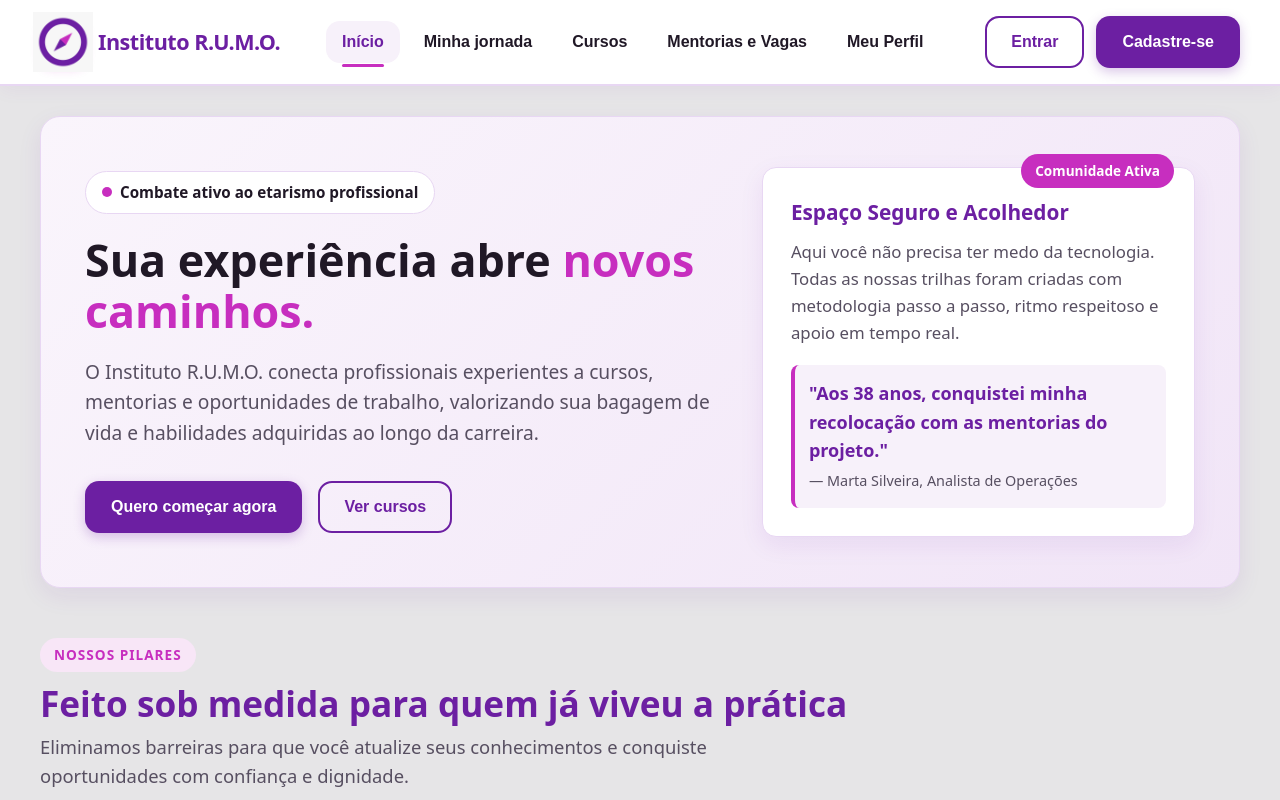
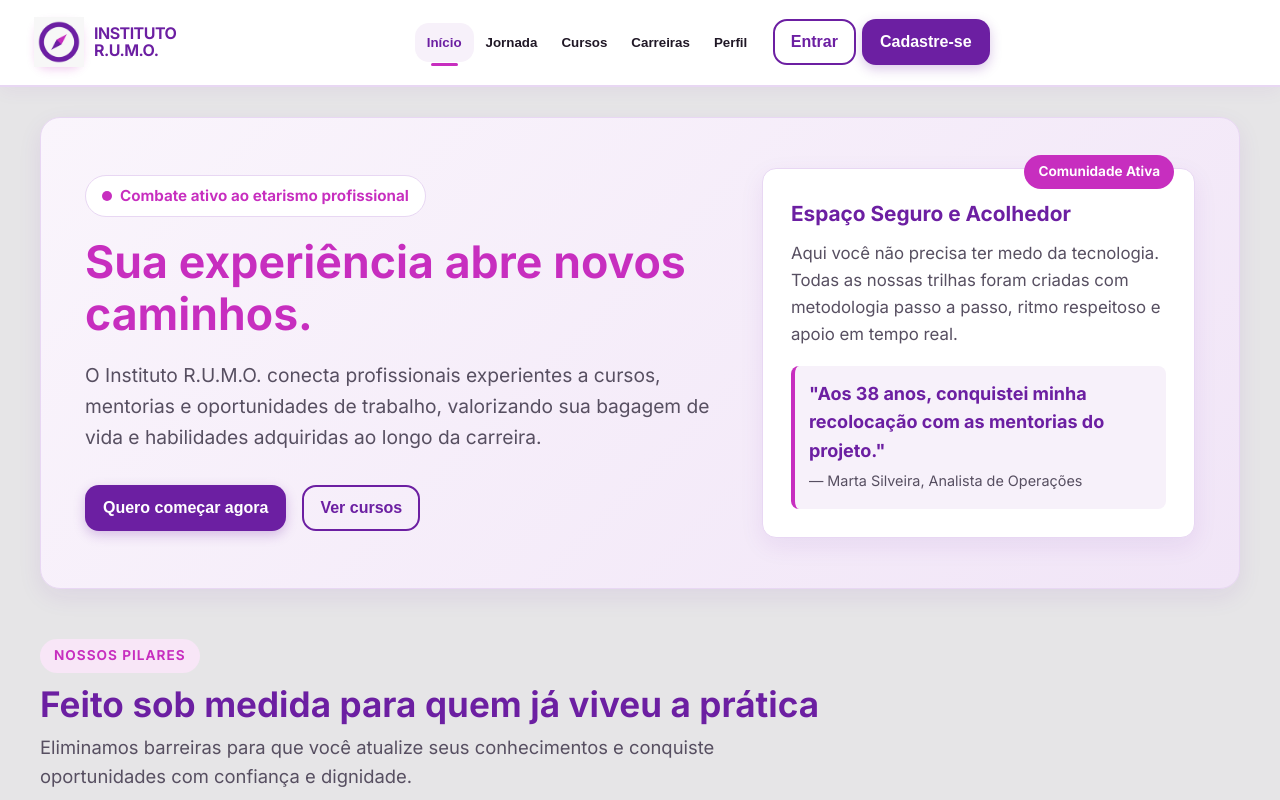
Before and after one commit to adriegomes/Instituto-RUMO, a plain HTML site: page index.html in a window 1280 px wide. Shown: the top 800 px of the page. Drawn offline with Linux system fonts and the light colour scheme.

Commit message:
Ajuste responsividade do header

```diff
--- a/index.html
+++ b/index.html
@@ -26,9 +26,9 @@
         <div class="header-container">
             <a class="brand-logo" onclick="navigateTo('view-inicio')">
                 <div class="logo-badge" aria-hidden="true"> <img src="imagens/imagem1.jpg"
-                        alt="Logo do Instituto R.U.M.O." width="60"> </div>
+                        alt="Logo do Instituto R.U.M.O." width="50"> </div>
                 <div class="logo-texts">
-                    <h1>Instituto R.U.M.O.</h1>
+                    <h1>INSTITUTO R.U.M.O.</h1>
                 </div>
             </a>
 
@@ -37,22 +37,27 @@
                 <ul>
                     <li><button class="nav-btn active" data-target="view-inicio"
                             onclick="navigateTo('view-inicio')">Início</button></li>
-                    <li><button class="nav-btn" data-target="view-jornada" onclick="navigateTo('view-jornada')">Minha
-                            jornada</button></li>
+                    <li><button class="nav-btn" data-target="view-jornada"
+                            onclick="navigateTo('view-jornada')">Jornada</button></li>
                     <li><button class="nav-btn" data-target="view-cursos"
                             onclick="navigateTo('view-cursos')">Cursos</button></li>
                     <li><button class="nav-btn" data-target="view-mentorias"
-                            onclick="navigateTo('view-mentorias')">Mentorias e Vagas</button></li>
-                    <li><button class="nav-btn" data-target="view-perfil" onclick="navigateTo('view-perfil')">Meu
-                            Perfil</button></li>
+                            onclick="navigateTo('view-mentorias')">Carreiras</button></li>
+                    <li><button class="nav-btn" data-target="view-perfil"
+                            onclick="navigateTo('view-perfil')">Perfil</button></li>
+
+                    <!-- Ações de Login / Cadastro -->
+                    <div class="user-actions">
+                        <button class="btn btn-outline" id="btnLoginHeader"
+                            onclick="openModal('modalLogin')">Entrar</button>
+                        <button class="btn btn-primary" id="btnRegisterHeader"
+                            onclick="openModal('modalCadastro')">Cadastre-se</button>
+
+                    </div>
                 </ul>
             </nav>
 
-            <!-- Ações de Login / Cadastro -->
             <div class="user-actions">
-                <button class="btn btn-outline" id="btnLoginHeader" onclick="openModal('modalLogin')">Entrar</button>
-                <button class="btn btn-primary" id="btnRegisterHeader"
-                    onclick="openModal('modalCadastro')">Cadastre-se</button>
                 <button class="mobile-menu-toggle" onclick="toggleMobileMenu()"
                     aria-label="Abrir menu de navegação">☰</button>
             </div>
@@ -601,7 +606,7 @@
             </div>
         </div>
         <div class="footer-bottom">
-            <p>© 2026 Plataforma NOVOS CAMINHOS. Todos os direitos reservados.</p>
+            <p>© 2026 Plataforma Instituto R.U.M.O. Todos os direitos reservados.</p>
         </div>
     </footer>
 
--- a/style.css
+++ b/style.css
@@ -5,23 +5,31 @@
     --primary: #6C1FA2;
     /* Roxo oficial */
     --primary-dark: #440e68;
+
     /* Roxo escuro para hover */
     --secondary: #C72EBF;
+
     /* Magenta oficial */
     --secondary-light: #F8E6F7;
+
     /* Magenta suave */
     --lilac-bg: #F7F1FA;
+
     /* Fundo lilás claro */
     --lilac-border: #E8D7F3;
+
     /* Borda suave */
     --text-main: #201826;
+
     /* Quase preto para alto contraste */
     --text-muted: #574F61;
+
     /* Cinza chumbo legível */
     --white: #FFFFFF;
     --success: #1E7E34;
     --success-bg: #E8F5E9;
     --base-font-size: 18px;
+
     /* Fonte base maior por padrão */
     --radius-sm: 8px;
     --radius-md: 14px;
@@ -50,7 +58,7 @@ body.high-contrast {
 }
 
 body {
-    font-family: 'Plus Jakarta Sans', system-ui, -apple-system, sans-serif;
+    font-family: 'Inter', sans-serif;
     font-size: var(--base-font-size);
     line-height: 1.6;
     color: var(--text-main);
@@ -132,13 +140,15 @@ header.main-header {
 }
 
 .header-container {
+    width: 100%;
     max-width: 1240px;
     margin: 0 auto;
-    padding: 16px 20px;
+    padding: 0.765rem 1rem;
     display: flex;
     align-items: center;
     justify-content: space-between;
-    gap: 20px;
+    gap: 8px;
+    box-sizing: border-box;
 }
 
 .brand-logo {
@@ -164,7 +174,8 @@ header.main-header {
 }
 
 .logo-texts h1 {
-    font-size: 1.35rem;
+    font-size: 1rem;
+    max-width: 10ch;
     font-weight: 666;
     color: var(--primary);
     letter-spacing: -0.5px;
@@ -182,15 +193,14 @@ header.main-header {
 nav.nav-menu ul {
     display: flex;
     list-style: none;
-    gap: 8px;
+    align-items: center;
 }
 
 .nav-btn {
     background: transparent;
     border: none;
     color: var(--text-main);
-    padding: 12px 16px;
-    font-size: 1rem;
+    padding: 12px 12px;
     font-weight: 600;
     border-radius: var(--radius-md);
     cursor: pointer;
@@ -226,12 +236,20 @@ nav.nav-menu ul {
 .user-actions {
     display: flex;
     align-items: center;
-    gap: 12px;
+    gap: 6px;
+    padding: 0.45rem 0.85rem;
+    font-size: 0.875rem;
+    line-height: 1.2;
+    white-space: nowrap;
+    border-radius: 8px;
+    box-sizing: border-box;
+    cursor: pointer;
+    transition: var(--transition);
 }
 
 /* Botões */
 .btn {
-    padding: 12px 24px;
+    padding: 0.5rem 1rem;
     font-size: 1rem;
     font-weight: 700;
     border-radius: var(--radius-md);
@@ -243,7 +261,7 @@ nav.nav-menu ul {
     text-decoration: none;
     transition: var(--transition);
     border: 2px solid transparent;
-    min-height: 52px;
+    min-height: 46px;
 }
 
 .btn-primary {
@@ -368,7 +386,7 @@ main {
     align-items: center;
     gap: 8px;
     background: var(--white);
-    color: var(#1a1a1a);
+    color: var(--secondary);
     border: 1px solid var(--lilac-border);
     padding: 8px 16px;
     border-radius: 30px;
@@ -386,7 +404,7 @@ main {
 
 .hero-title {
     font-size: 2.8rem;
-    color: var(#1a1a1a);
+    color: var(--secondary);
     line-height: 1.15;
     margin-bottom: 20px;
     font-weight: 666;
@@ -1157,23 +1175,20 @@ footer.main-footer {
 }
 
 /* ===== Ajustes de responsividade ===== */
-@media (max-width: 992px) {
+@media (max-width: 992px) {}
 
+@media (max-width: 600px) {}
+
+/* ===== Correção de overflow ===== */
+.hero-banner>*,
+.dashboard-grid>*,
+.profile-layout>*,
+.footer-container>* {
+    min-width: 0;
 }
 
 @media (max-width: 600px) {
 
-}
-
-/* ===== Correção de overflow ===== */
-.hero-banner > *,
-.dashboard-grid > *,
-.profile-layout > *,
-.footer-container > * {
-    min-width: 0;
-}
-
-@media (max-width: 600px) {
     html,
     body {
         max-width: 100%;
@@ -1181,7 +1196,6 @@ footer.main-footer {
     }
 
     .header-container {
-        flex-wrap: wrap;
         gap: 10px 12px;
         padding: 12px 16px;
     }
@@ -1196,7 +1210,6 @@ footer.main-footer {
     }
 
     .user-actions {
-        width: 100%;
         justify-content: space-between;
     }
 
```
